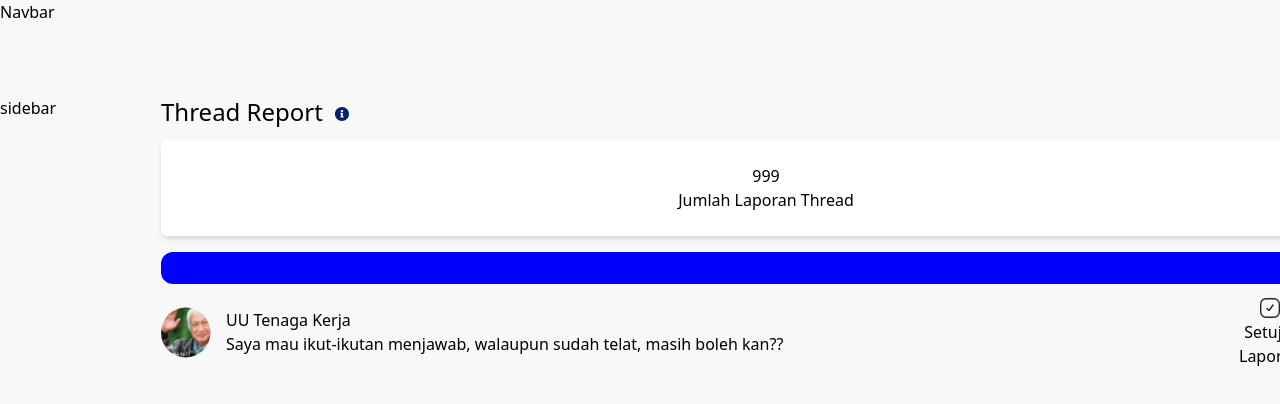
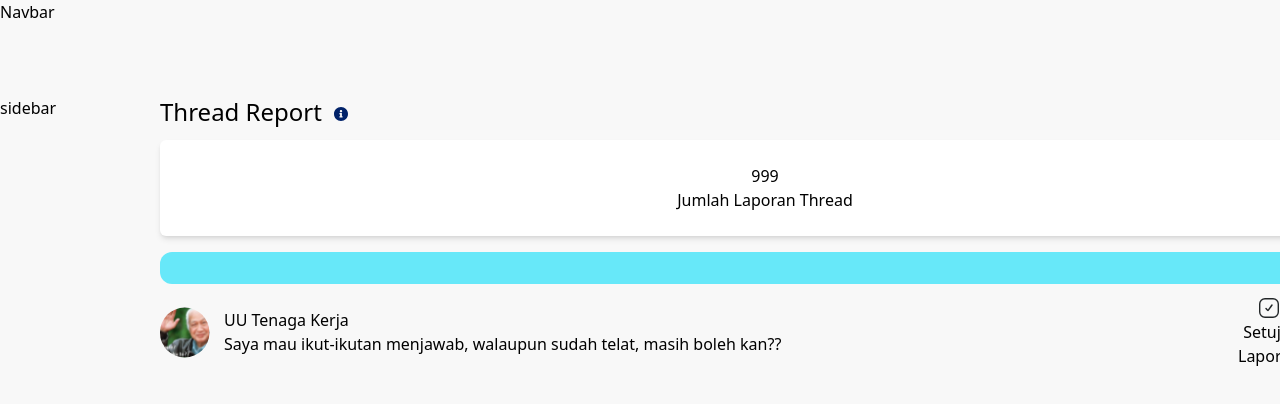
Before and after one commit to Capstone-Project-Kelompok-15/capstone-frontend, a React (Vite) app: page / in a window 1280 px wide. Shown: the top 404 px of the page. Built offline with nearby package versions, Linux system fonts and the light colour scheme.

Commit message:
fix: tailwindcss

```diff
--- a/src/components/atoms/AcceptButton/AcceptButton.atoms.jsx
+++ b/src/components/atoms/AcceptButton/AcceptButton.atoms.jsx
@@ -1,10 +1,9 @@
 import React from "react";
 import AcceptVector from "../../../assets/accept.svg";
-import "../../../styles/global.css";
 
 const AcceptButton = () => {
   return (
-    <div className="accept-button grid w-12">
+    <div className="accept-button grid w-12 justify-items-center mx-3">
       <img src={AcceptVector} alt="" />
       <button>Setujui Laporan</button>
     </div>
--- a/src/components/atoms/DenyButton/DenyButton.atoms.jsx
+++ b/src/components/atoms/DenyButton/DenyButton.atoms.jsx
@@ -1,10 +1,8 @@
 import React from "react";
 import DenyVector from "../../../assets/deny.svg";
-import "../../../styles/global.css";
-
 const DenyButton = () => {
   return (
-    <div className="deny-button grid w-12">
+    <div className="deny-button grid w-12 justify-items-center mx-3">
       <img src={DenyVector} alt="" />
       <button>Tolak Laporan</button>
     </div>
--- a/src/components/atoms/DummySearchbar/DummySearchbar.atoms.jsx
+++ b/src/components/atoms/DummySearchbar/DummySearchbar.atoms.jsx
@@ -1,10 +1,9 @@
 import React from "react";
-import "../../../styles/global.css";
 
 const DummySearchbar = () => {
   return (
     <div>
-      <div className="search-container h-8 flex justify-center items-center"></div>
+      <div className="search-container h-8 flex justify-center items-center rounded-xl bg-cyan-300"></div>
     </div>
   );
 };
--- a/src/components/molecules/CounterThreadReport/CounterThreadReport.molecules.jsx
+++ b/src/components/molecules/CounterThreadReport/CounterThreadReport.molecules.jsx
@@ -1,5 +1,4 @@
 import React from "react";
-import "../../../styles/global.css";
 
 const CounterThreadReport = () => {
   return (
--- a/src/components/organism/ThreadReportCard/ThreadReportCard.organism.jsx
+++ b/src/components/organism/ThreadReportCard/ThreadReportCard.organism.jsx
@@ -2,7 +2,6 @@ import React from "react";
 import { AcceptButton } from "../../atoms";
 import { DenyButton } from "../../atoms";
 import AvatarImage from "../../../assets/avatar.svg";
-import "../../../styles/global.css";
 
 const ThreadReportCard = () => {
   return (
@@ -11,7 +10,7 @@ const ThreadReportCard = () => {
         <div>
           <img src={AvatarImage} alt="" />
         </div>
-        <div className="card-detail">
+        <div className="card-detail mx-3.5 flex-1">
           <h6>UU Tenaga Kerja</h6>
           <p>
             Saya mau ikut-ikutan menjawab, walaupun sudah telat, masih boleh
--- a/src/components/organism/ThreadReportContent/ThreadReportContent.organism.jsx
+++ b/src/components/organism/ThreadReportContent/ThreadReportContent.organism.jsx
@@ -5,7 +5,6 @@ import { DummySidebar } from "../../atoms";
 import { DummySearchbar } from "../../atoms";
 import { CounterThreadReport } from "../../molecules";
 import { ThreadReportCard } from "..";
-import "../../../styles/global.css";
 
 const ThreadReportContent = () => {
   return (
@@ -17,7 +16,7 @@ const ThreadReportContent = () => {
         <div className="sidebar-container">
           <DummySidebar />
         </div>
-        <div className="content-container ">
+        <div className="content-container w-[1210px] mx-20">
           <section>
             <div>
               <div className="flex">
--- a/src/styles/global.css
+++ /dev/null
@@ -1,35 +0,0 @@
-/* atoms styling section */
-/* DummySidebar styles */
-.search-container {
-  background-color: blue;
-  border-radius: 12px;
-}
-/* buttons Styles */
-.accept-button {
-  justify-items: center;
-  margin: 0px 12px;
-}
-.deny-button {
-  justify-items: center;
-  margin: 0px 12px;
-}
-
-/* molecules styling section */
-/* CounterThreadReport styles*/
-.counter-container {
-  border: 1px solid white;
-  border-radius: 10px;
-  box-shadow: 0px 5px 10px rgba(0, 0, 0, 0.2);
-  margin: 14px auto;
-}
-
-/* organism styling section */
-/* ThreadReportContent styles */
-.content-container {
-  width: 1210px;
-  margin: 0px 81px;
-}
-.thread-card .card-detail {
-  margin: 0px 15px;
-  flex: 1;
-}
```
Also changed, not shown: 1 other file (tests, documents, lock files or other folders).
